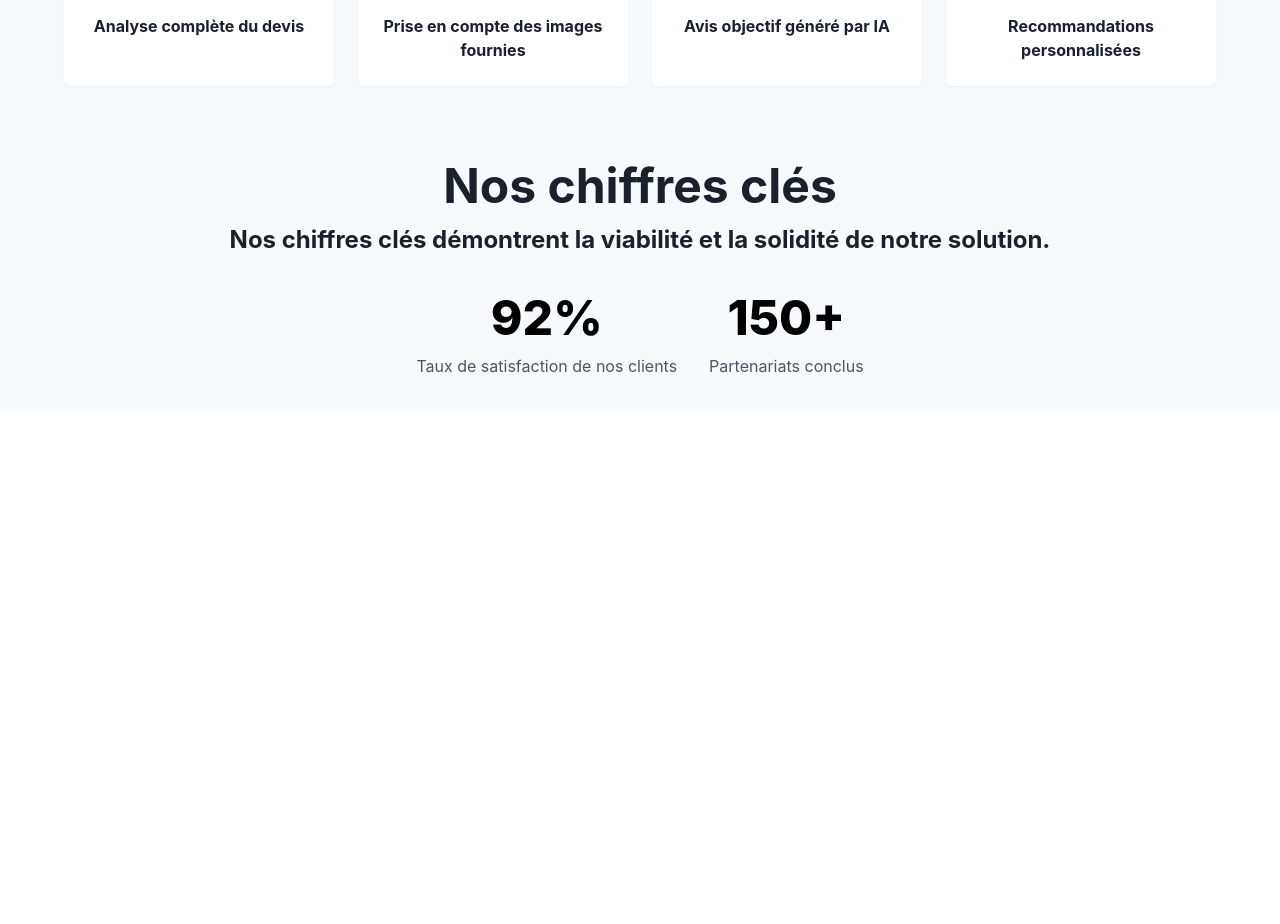
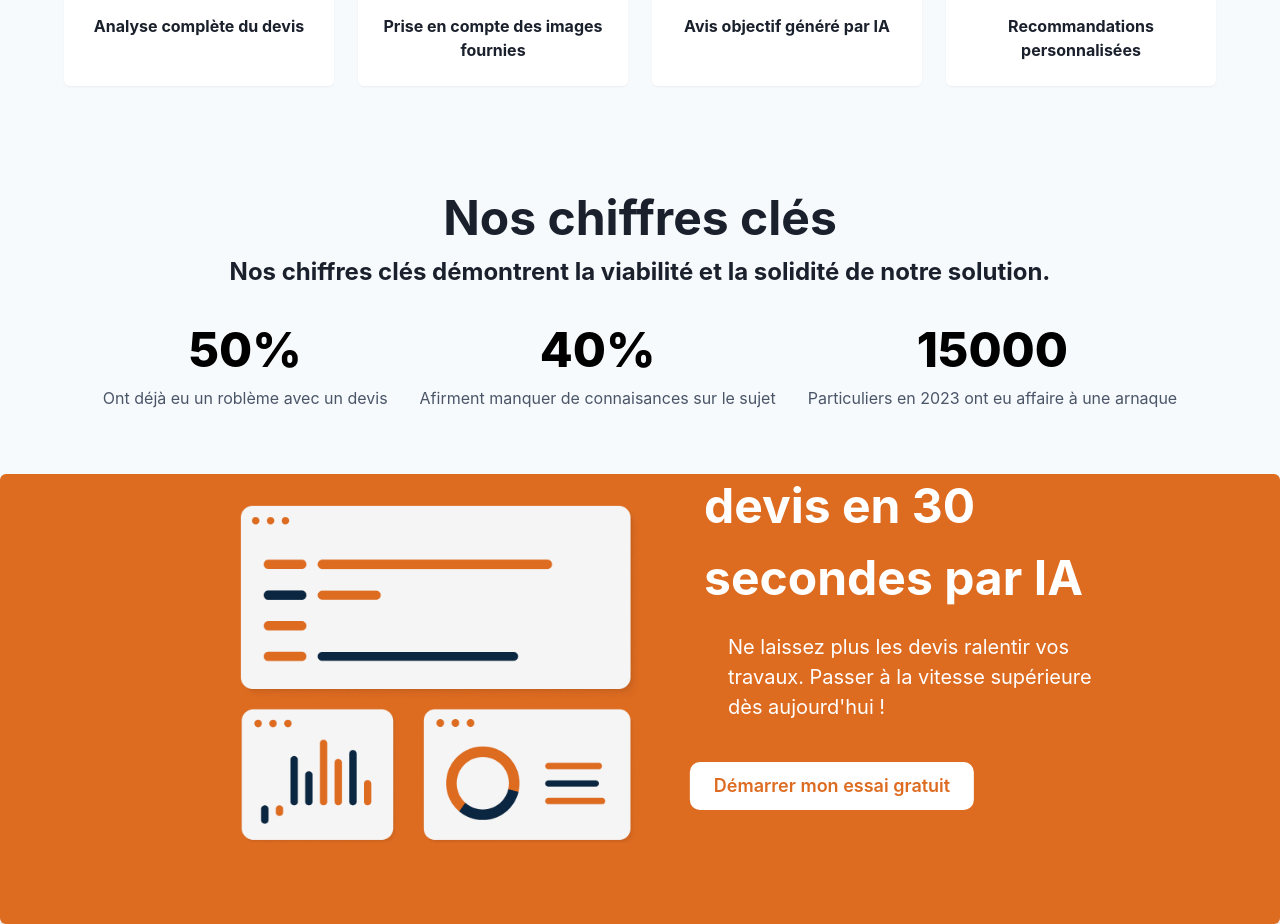
Before and after one commit to ondongo/artisan, a Next.js app: page / in a window 1280 px wide. Shown: the part 746-1670 px from the top of the page. Before the commit the page ends 1156 px from the top, so only its background shows below. Built offline with nearby package versions, Linux system fonts and the light colour scheme.

Commit message:
ajout section.tsx

```diff
--- a/src/app/page.tsx
+++ b/src/app/page.tsx
@@ -3,6 +3,7 @@ import { Box, Button, Container, Flex, Heading, Image, SimpleGrid, Text } from '
 import { useRouter } from 'next/navigation';
 import KeyFiguresSection from "@/components/number";
 import ScrollToTopButton from "@/components/ScrollToTopButton";
+import StormDiv from "@/components/section";
 export default function Home() {
 
   const router = useRouter();
@@ -109,6 +110,7 @@ export default function Home() {
                 </SimpleGrid>
             </Box>
             <KeyFiguresSection />
+            <StormDiv />
             <ScrollToTopButton />
         </Box>
     );
--- a/src/components/number.tsx
+++ b/src/components/number.tsx
@@ -3,7 +3,7 @@ import { Box, Text, Flex } from "@chakra-ui/react";
 
 const KeyFiguresSection = () => {
     return (
-        <Box bg="gray.50" p={8} textAlign="center">
+        <Box bg="gray.50" p={8} textAlign="center" mb={8} mt={8}>
             <Text fontSize="5xl" fontWeight="bold">
                 Nos chiffres clés
             </Text>
@@ -15,22 +15,32 @@ const KeyFiguresSection = () => {
                 {/* Bloc 1 */}
                 <Flex direction="column" align="center">
                     <Text fontSize="5xl" fontWeight="extrabold" color="black">
-                        92%
+                        50%
                     </Text>
                     <Text fontSize="md" color="gray.600">
-                        Taux de satisfaction de nos clients
+                        Ont déjà eu un roblème avec un devis
                     </Text>
+
                 </Flex>
 
                 {/* Bloc 2 */}
                 <Flex direction="column" align="center">
                     <Text fontSize="5xl" fontWeight="extrabold" color="black">
-                        150+
+                        40%
                     </Text>
                     <Text fontSize="md" color="gray.600">
-                        Partenariats conclus
+                        Afirment manquer de connaisances sur le sujet
                     </Text>
                 </Flex>
+
+                <Flex direction="column" align="center">
+                    <Text fontSize="5xl" fontWeight="extrabold" color="black">
+                        15000
+                    </Text>
+                    <Text fontSize="md" color="gray.600">
+                        Particuliers en 2023 ont eu affaire à une arnaque
+                    </Text>
+            </Flex>
             </Flex>
         </Box>
     );
--- /dev/null
+++ b/src/components/section.tsx
@@ -0,0 +1,65 @@
+import { Box, Button, Image, Text } from "@chakra-ui/react";
+
+const StormDiv = () => {
+    return (
+        <Box
+            bg="#DD6B20"
+            w="100%"
+            h="450px"
+            borderRadius="md"
+            overflow="hidden"
+            position="relative"
+            boxShadow="lg"
+        >
+            <Image
+                src="img.png"
+                alt="Analyse illustration"
+                boxSize={{ base: "300px", md: "400px" }}
+                objectFit="contain"
+                ml={60} // Décale l'image un peu plus à droite
+            />
+
+            <Text
+                position="absolute"
+
+                left="70%" // Décale le texte principal vers la droite
+                bottom="45%"
+                transform="translate(-50%, -50%)"
+                color="white"
+                fontSize="5xl"
+                fontWeight="bold"
+                textAlign="start"
+            >
+                Analyse de devis en 30 secondes par IA
+            </Text>
+            <Text
+                position="absolute"
+                bottom="35%"
+                left="67.5%" // Décale le texte secondaire vers la droite
+                transform="translate(-50%, -50%)"
+                color="white"
+                fontSize="xl"
+                ml={12} // Décale légèrement le contenu
+            >
+                Ne laissez plus les devis ralentir vos travaux. Passer à la vitesse supérieure dès aujourd'hui !
+            </Text>
+
+            <Button
+                bg={"white"}
+                position="absolute"
+                bottom="20%"
+                left="65%" // Décale le bouton vers la droite
+                transform="translate(-50%, -50%)"
+                colorScheme="orange"
+                size="lg"
+                onClick={() => console.log("Analyser mon devis gratuitement")}
+                borderRadius={10}
+                color={"#DD6B20"}
+            >
+                Démarrer mon essai gratuit
+            </Button>
+        </Box>
+    );
+};
+
+export default StormDiv;
```
Also changed, not shown: public/img.png (added).
